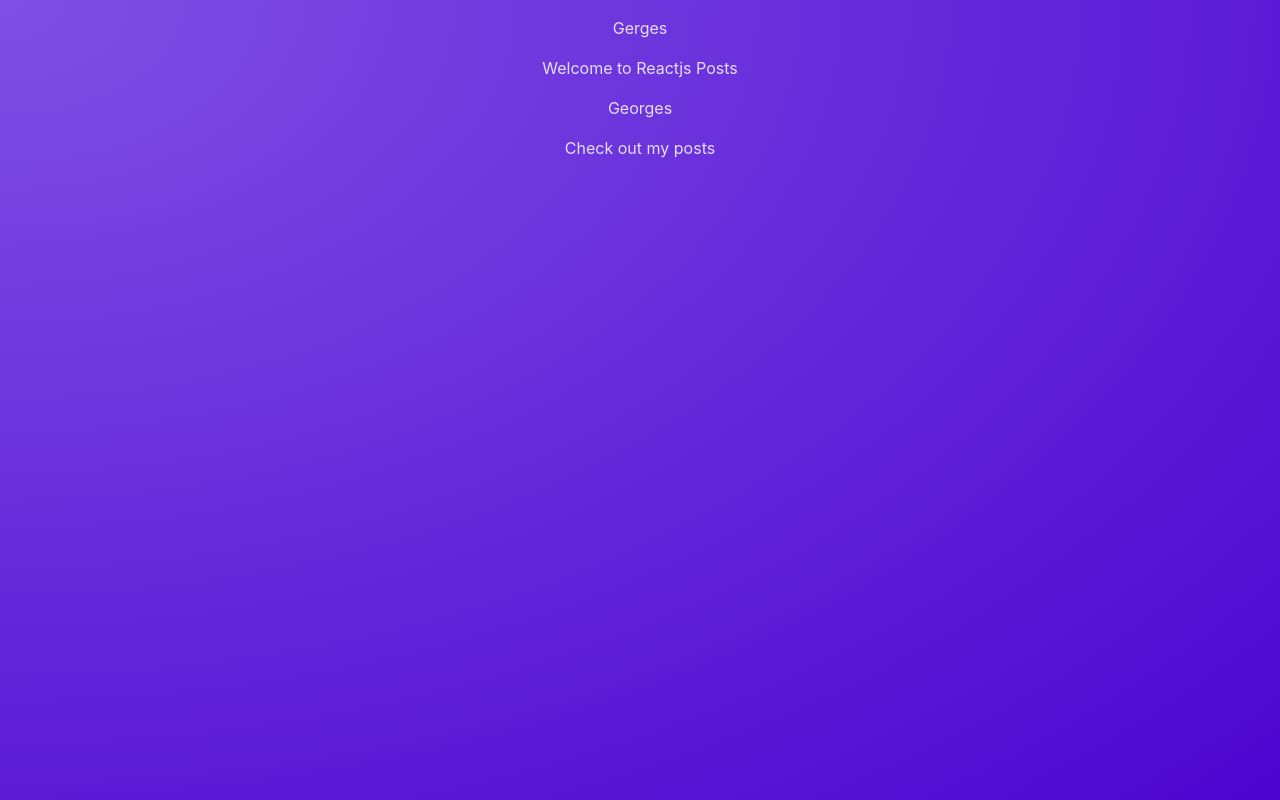
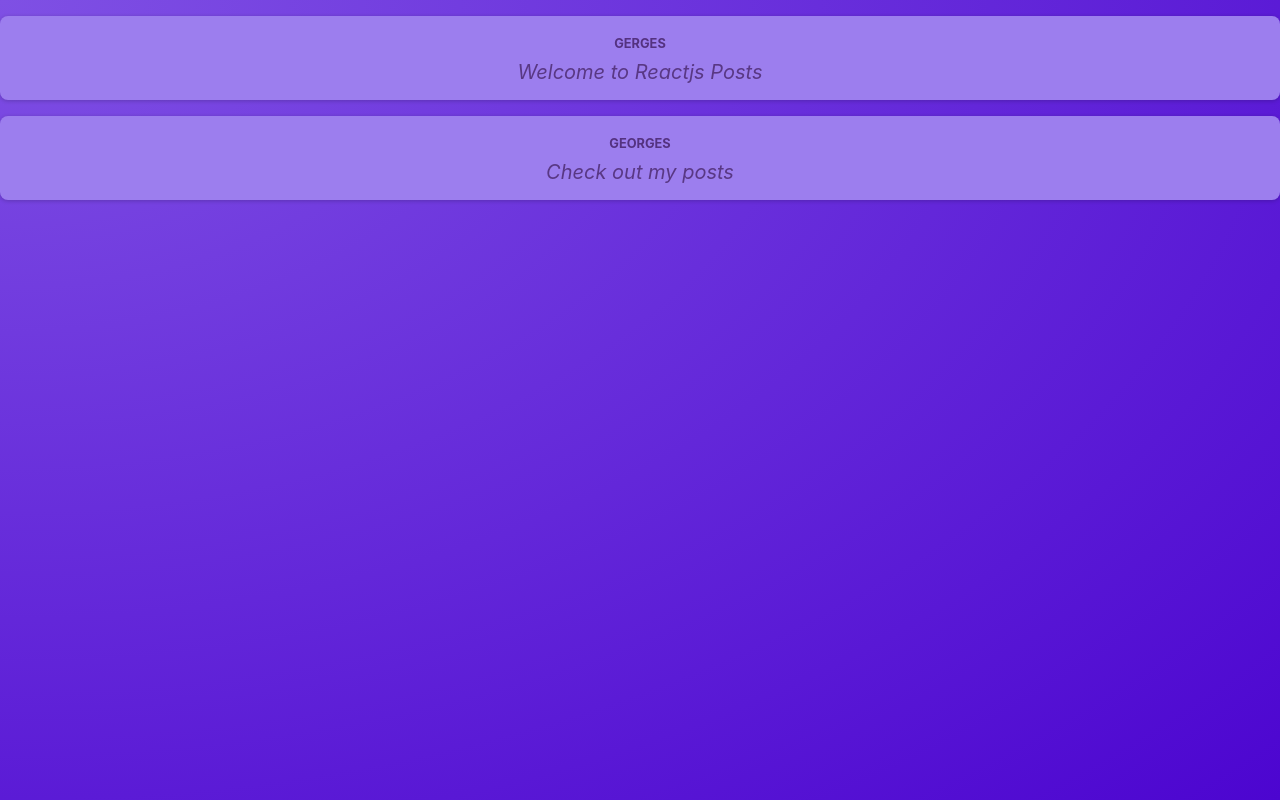
Before and after one commit to G3RGES/react-posts, a React (Vite) app: page / in a window 1280 px wide. Built offline with nearby package versions, Linux system fonts and the light colour scheme.

Commit message:
Update Post.jsx

```diff
--- a/src/components/Post.jsx
+++ b/src/components/Post.jsx
@@ -1,10 +1,11 @@
 import React from "react";
+import classes from "./Post.module.css";
 
 const Post = (props) => {
   return (
-    <div>
-      <p>{props.author}</p>
-      <p>{props.body}</p>
+    <div className={classes.post}>
+      <p className={classes.author}>{props.author}</p>
+      <p className={classes.text}>{props.body}</p>
     </div>
   );
 };
```
